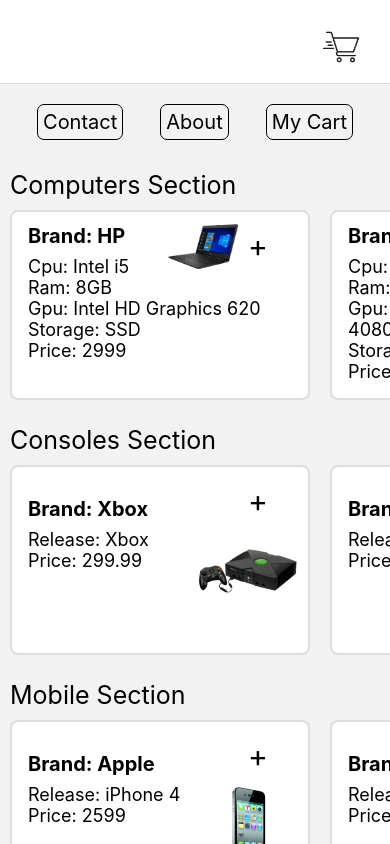
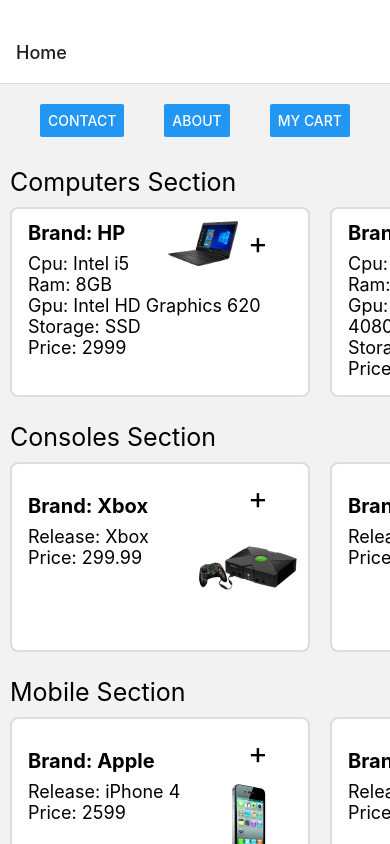
Before and after one commit to MohanadArkia/RN-Store-Simulation, a React Native app: screen / in a window 390 px wide. Built offline with nearby package versions, Linux system fonts and the light colour scheme.

Commit message:
Removed cart icon, replaced text with buttons

```diff
--- a/route/Nav.js
+++ b/route/Nav.js
@@ -1,5 +1,5 @@
 import React from 'react';
-import {Image} from 'react-native';
+import {View, Text, Image, TouchableOpacity} from 'react-native';
 import {NavigationContainer} from '@react-navigation/native';
 import {createNativeStackNavigator} from '@react-navigation/native-stack';
 
@@ -9,10 +9,7 @@
 import ContactScreen from '../src/screens/ContactScreen';
 import AboutScreen from '../src/screens/AboutScreen';
 import ProductInfoScreen from '../src/screens/ProductInfoScreen';
-
-import icon from '../src/assets/images/images';
-
-import NavStyle from '../src/styles/NavigationStyle';
+import MyCartScreen from '../src/screens/MyCartScreen';
 
 const Nav = () => {
   const Stack = createNativeStackNavigator();
@@ -20,22 +17,14 @@
   return (
     <NavigationContainer>
       <Stack.Navigator>
-        <Stack.Screen
-          name={ScreenNames.Home}
-          component={HomeScreen}
-          options={{
-            title: 'Home',
-            headerTitle: () => (
-              <Image style={NavStyle.navIcons} source={icon.shoppingCart()} />
-            ),
-          }}
-        />
+        <Stack.Screen name={ScreenNames.Home} component={HomeScreen} />
         <Stack.Screen name={ScreenNames.Contact} component={ContactScreen} />
         <Stack.Screen name={ScreenNames.About} component={AboutScreen} />
         <Stack.Screen
           name={ScreenNames.ProductInfo}
           component={ProductInfoScreen}
         />
+        <Stack.Screen name={ScreenNames.MyCart} component={MyCartScreen} />
       </Stack.Navigator>
     </NavigationContainer>
   );
--- a/src/screens/HomeScreen.js
+++ b/src/screens/HomeScreen.js
@@ -1,4 +1,4 @@
-import {ScrollView, View, Text, TouchableOpacity} from 'react-native';
+import {ScrollView, View, Text, TouchableOpacity, Button} from 'react-native';
 import React from 'react';
 
 import styles from '../styles/AppStyle';
@@ -24,25 +24,17 @@
     props.navigation.navigate(ScreenNames.About);
   };
 
-  const onCartIconPress = () => {
-    props.navigation.navigate(ScreenNames.ProductInfo);
+  const onCartPress = () => {
+    props.navigation.navigate(ScreenNames.MyCart);
   };
 
   return (
     <View style={styles.container}>
       <ScrollView>
         <TouchableOpacity style={NavStyle.container}>
-          <Text style={NavStyle.li} onPress={onContactPress}>
-            Contact
-          </Text>
-
-          <Text style={NavStyle.li} onPress={onAboutPress}>
-            About
-          </Text>
-
-          <Text style={NavStyle.li} onPress={onCartIconPress}>
-            My Cart
-          </Text>
+          <Button title="Contact" onPress={onContactPress} />
+          <Button title="About" onPress={onAboutPress} />
+          <Button title="My Cart" onPress={onCartPress} />
         </TouchableOpacity>
 
         <Text style={PcStyles.sectionTitle}>Computers Section</Text>
```
